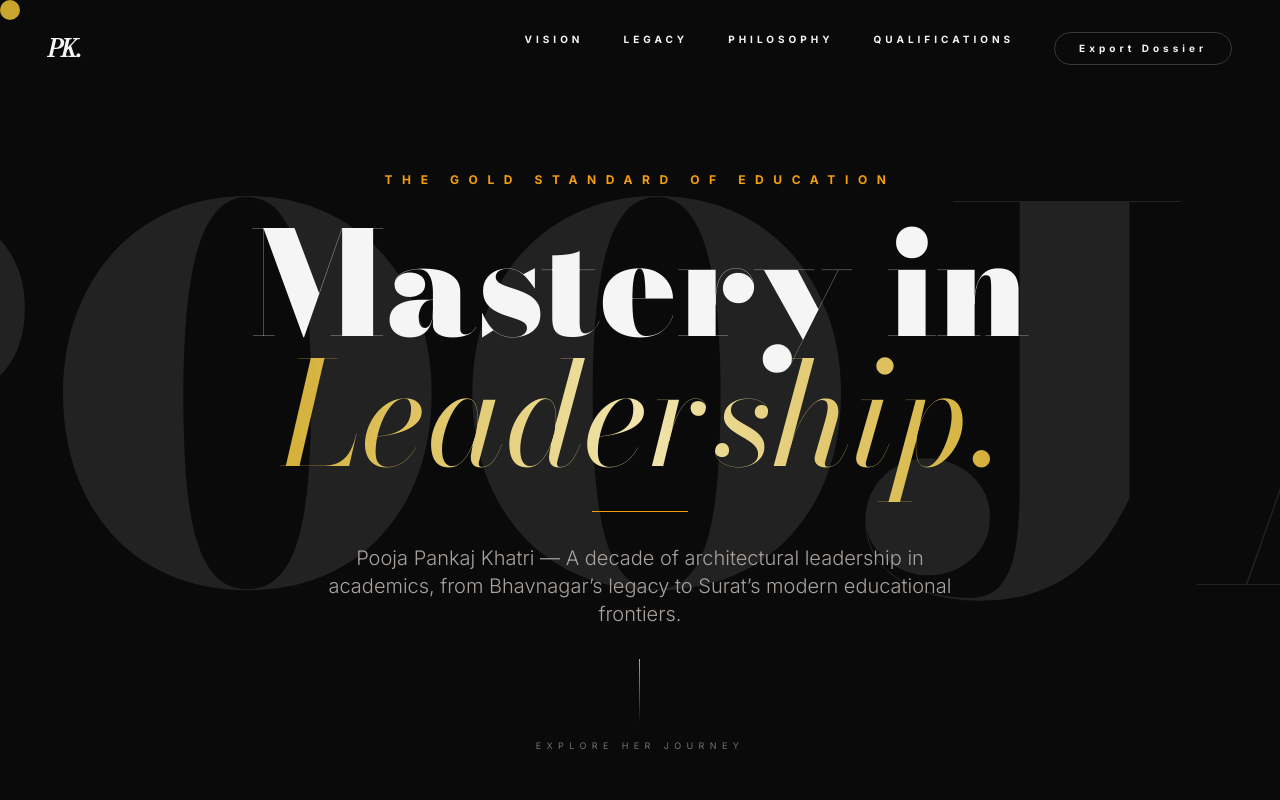
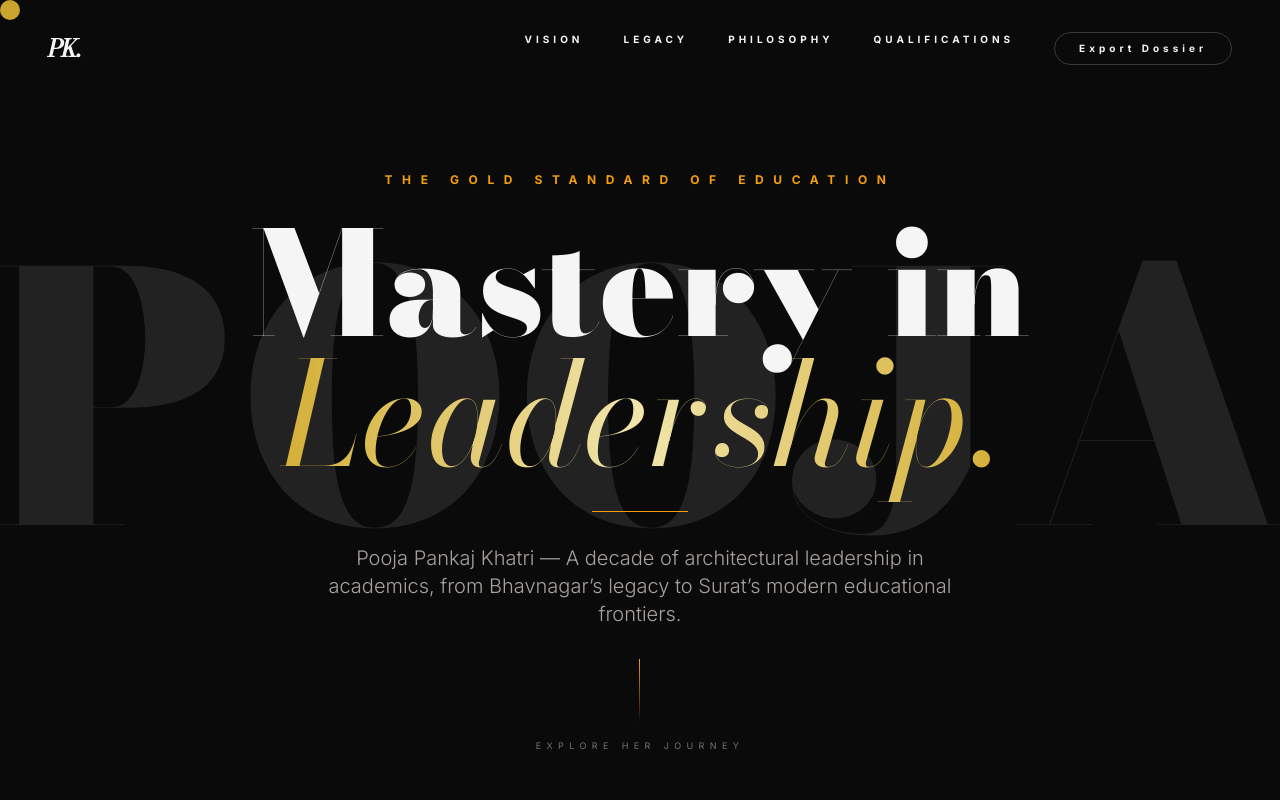
Before and after one commit to Khatrip009/pooja_resume, a plain HTML site: page index.html in a window 1280 px wide. Shown: the top 800 px of the page. Drawn offline with nearby package versions, Linux system fonts and the light colour scheme; a web font is replaced by a local one.

Commit message:
Update index.html

```diff
--- a/index.html
+++ b/index.html
@@ -141,7 +141,7 @@
     <!-- Hero Section -->
     <section class="h-screen flex flex-col justify-center items-center relative px-6 overflow-hidden">
         <div class="absolute inset-0 opacity-10 pointer-events-none flex items-center justify-center">
-            <h1 class="serif-elite text-[40vw] leading-none select-none font-black">POOJA</h1>
+            <h1 class="serif-elite text-[27vw] leading-none select-none font-black">POOJA</h1>
         </div>
 
         <div class="z-10 text-center">
```
